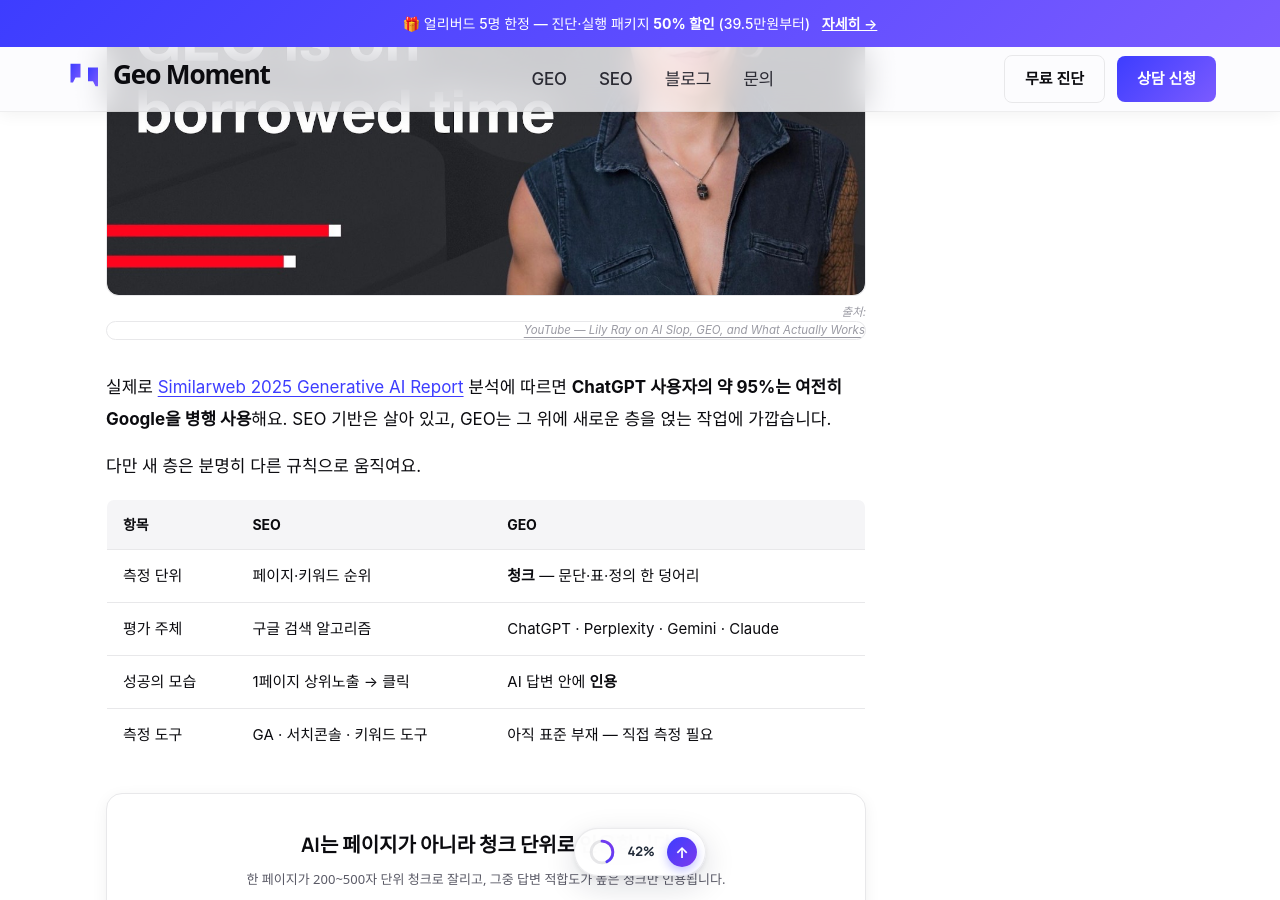
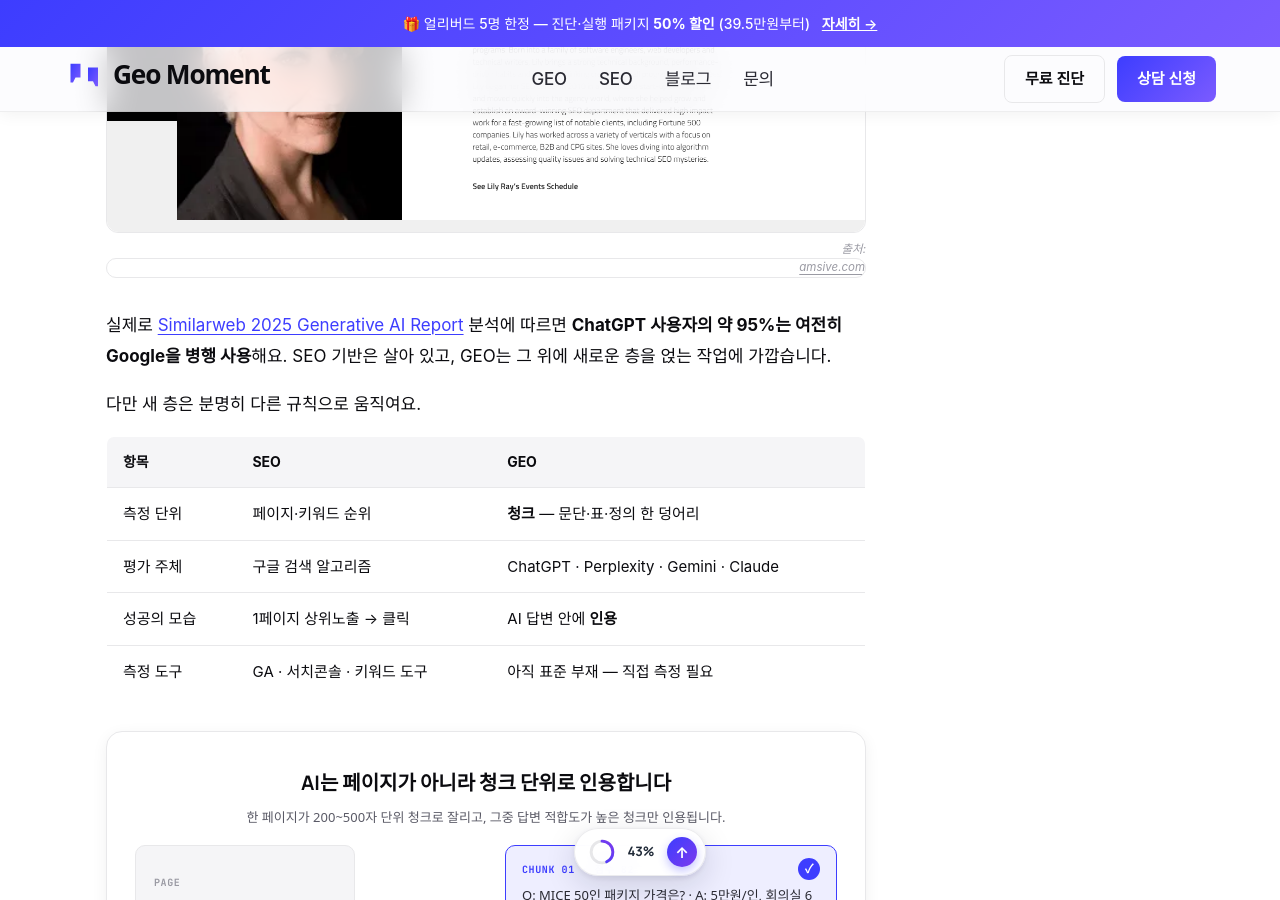
Before and after one commit to 80tt080997-ctrl/geomoment-site, a Jekyll site: the page built from _posts/2026-05-12-geo-introduction.md, in a window 1280 px wide and 900 px high, scrolled down 4730 px. Built offline with Jekyll 4.4.1, drawn with Linux system fonts in a browser that asks for light colours; some web fonts are replaced.

Commit message:
Swap Lily Ray figure: YouTube thumbnail → Amsive author page
The cited piece is Lily Ray's Substack post, so her Amsive VP page
is the more natural author proof. The YouTube video was related to
GEO but a separate piece of content — risked feeling tangential.
The Amsive capture shows the purple Amsive header, her portrait,
"VICE PRESIDENT, SEO STRATEGY & RESEARCH" title, and bio — strongest
single-image vouching for the quote's author.

- Recapture amsive.com/insights/author/lily-ray/ at wider crop
- Drop lily_ray_youtube.jpg
- Update <figure> + caption

```diff
--- a/_posts/2026-05-12-geo-introduction.md
+++ b/_posts/2026-05-12-geo-introduction.md
@@ -284,8 +284,8 @@
   </div>
 </div>
 <figure class="author-figure">
-  <a href="https://www.youtube.com/watch?v=DKAGf2lk488" target="_blank" rel="noopener"><img src="/assets/img/blog/geo-introduction/lily_ray_youtube.jpg" alt="Lily Ray on AI Slop, GEO, and What Actually Works — YouTube 영상 썸네일" /></a>
-  <figcaption>출처: <a href="https://www.youtube.com/watch?v=DKAGf2lk488" target="_blank" rel="noopener">YouTube — Lily Ray on AI Slop, GEO, and What Actually Works</a></figcaption>
+  <a href="https://www.amsive.com/insights/author/lily-ray/" target="_blank" rel="noopener"><img src="/assets/img/blog/geo-introduction/lily_ray_amsive.png" alt="Lily Ray — Amsive VP, SEO Strategy & Research 공식 작가 페이지" /></a>
+  <figcaption>출처: <a href="https://www.amsive.com/insights/author/lily-ray/" target="_blank" rel="noopener">amsive.com</a></figcaption>
 </figure>
 
 실제로 [Similarweb 2025 Generative AI Report](https://www.similarweb.com/corp/reports/2025-generative-ai-landscape/) 분석에 따르면 **ChatGPT 사용자의 약 95%는 여전히 Google을 병행 사용**해요. SEO 기반은 살아 있고, GEO는 그 위에 새로운 층을 얹는 작업에 가깝습니다.
```
Also changed, not shown: assets/img/blog/geo-introduction/lily_ray_amsive.png (added), assets/img/blog/geo-introduction/lily_ray_youtube.jpg (deleted).
